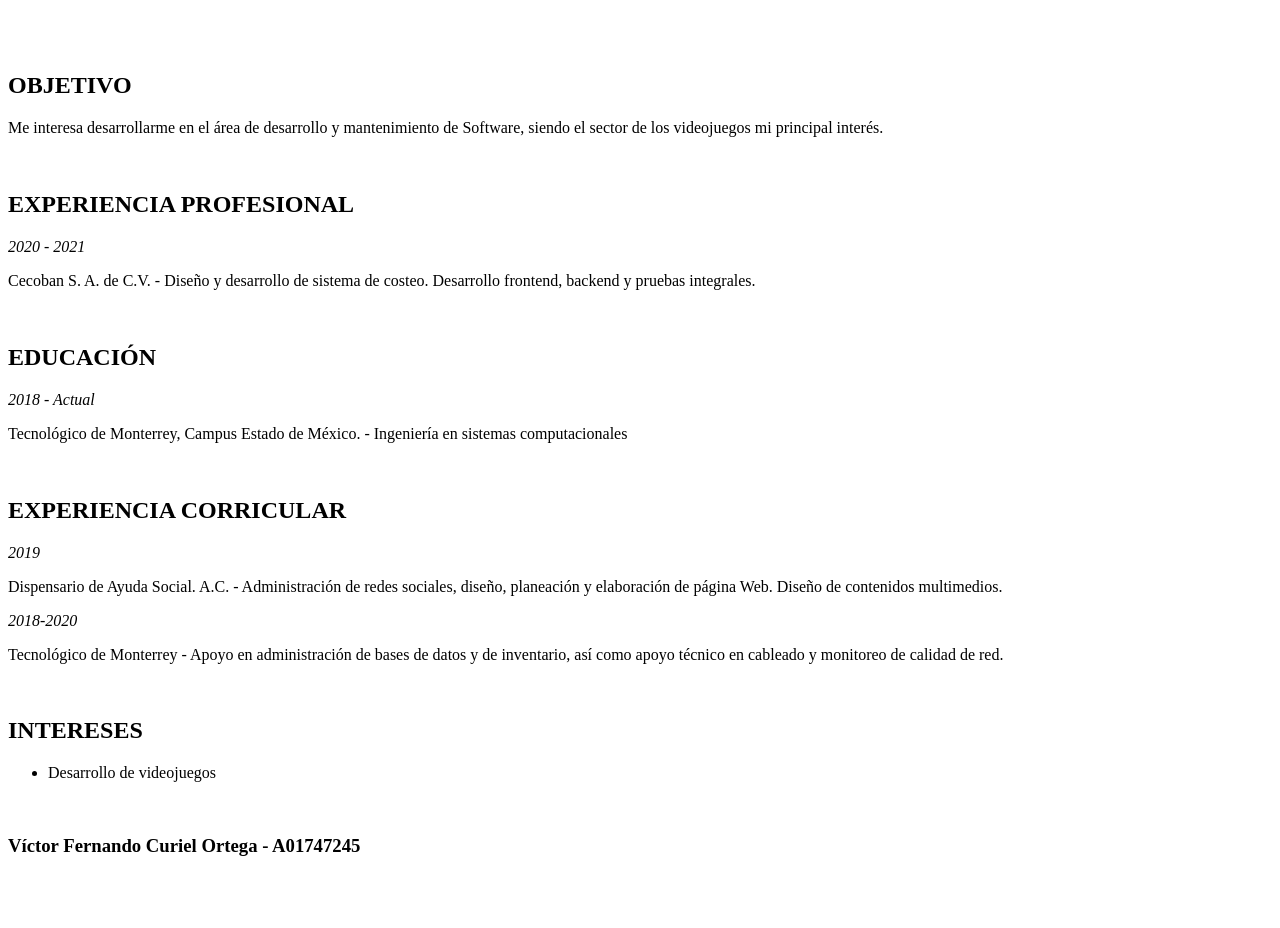
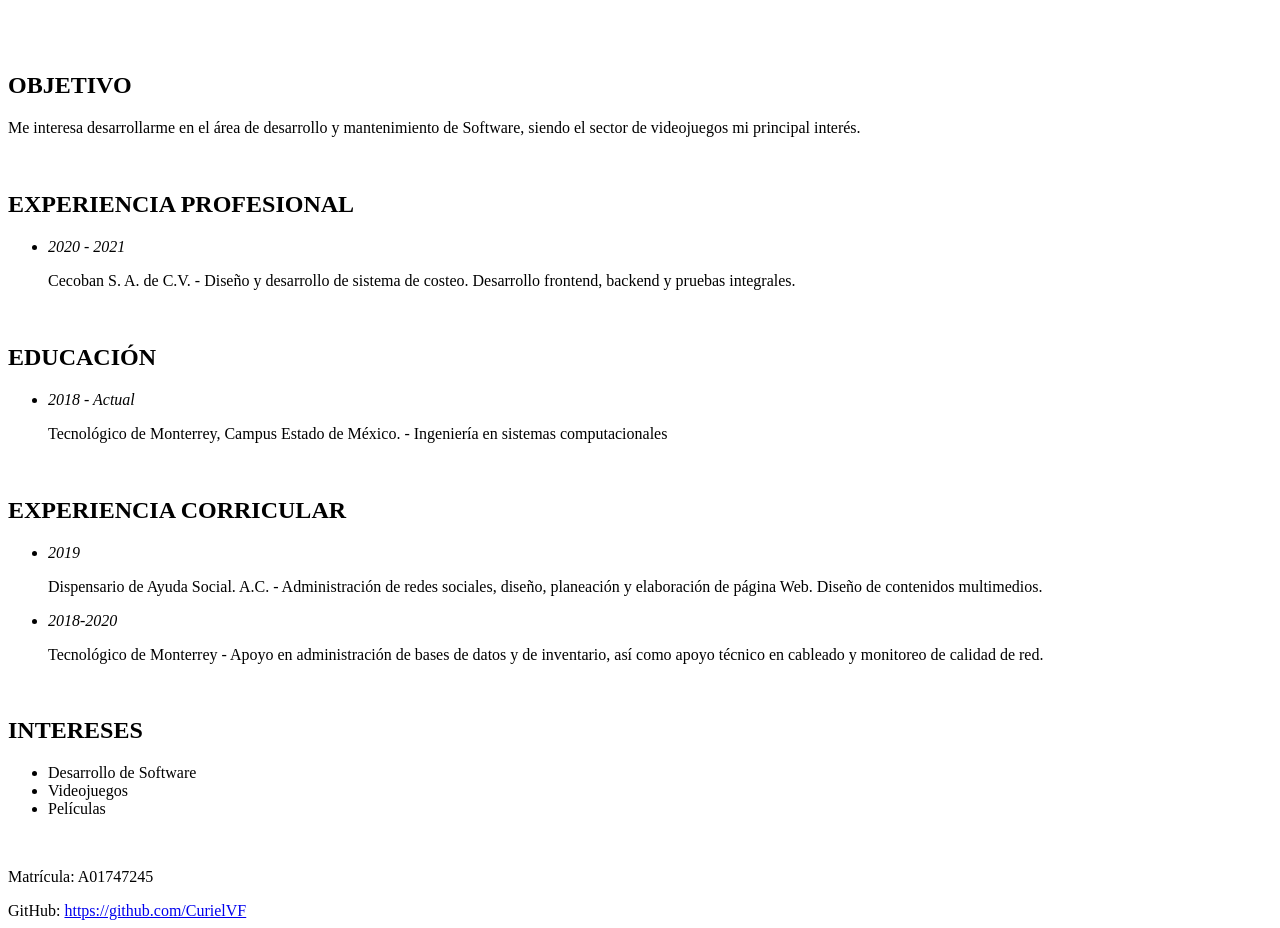
Before and after one commit to CurielVF/desarrolloweb, a plain HTML site: page Lab1/index.html in a window 1280 px wide. Shown: the part 395-1323 px from the top of the page. Before the commit the page ends 1271 px from the top, so only its background shows below. Drawn offline with Linux system fonts and the light colour scheme.

Commit message:
Ajustes Laboratorio 1

```diff
--- a/Lab1/index.html
+++ b/Lab1/index.html
@@ -31,49 +31,71 @@
     <main>
         <section>
             <h2 id="OBJETIVO"> OBJETIVO </h2>
-            <p> Me interesa desarrollarme en el área de desarrollo y mantenimiento de Software, siendo el sector de los
+            <p> Me interesa desarrollarme en el área de desarrollo y mantenimiento de Software, siendo el sector de
                 videojuegos mi principal interés. </p>
         </section>
         <br />
 
         <section>
             <h2 id="PROFESIONAL"> EXPERIENCIA PROFESIONAL </h2>
+            <ul>
+                <li>
                     <i> 2020 - 2021 </i>
-            <p><span> Cecoban S. A. de C.V.</span> - Diseño y desarrollo de sistema de costeo. Desarrollo frontend,
+                    <p><span> Cecoban S. A. de C.V.</span> - Diseño y desarrollo de sistema de costeo. Desarrollo
+                        frontend,
                         backend y pruebas integrales. </p>
+                </li>
+            </ul>
         </section>
         <br />
 
         <section>
             <h2 id="EDUCACION"> EDUCACIÓN </h2>
+            <ul>
+                <li>
                     <i> 2018 - Actual </i>
                     <p><span> Tecnológico de Monterrey, Campus Estado de México. </span> - Ingeniería en sistemas
                         computacionales </p>
+                </li>
+            </ul>
         </section>
         <br />
 
         <section>
             <h2 id="CORRICULAR"> EXPERIENCIA CORRICULAR </h2>
+            <ul>
+                <li>
+
                     <i> 2019 </i>
                     <p> <span> Dispensario de Ayuda Social. A.C. </span> - Administración de redes sociales, diseño,
                         planeación y elaboración de página Web. Diseño de contenidos
                         multimedios. </p>
+
+                </li>
+                <li>
                     <i> 2018-2020 </i>
-            <p> <span> Tecnológico de Monterrey </span> - Apoyo en administración de bases de datos y de inventario,
+                    <p> <span> Tecnológico de Monterrey </span> - Apoyo en administración de bases de datos y de
+                        inventario,
                         así como apoyo técnico en cableado y monitoreo de calidad de red. </p>
+                </li>
+            </ul>
         </section>
         <br />
 
         <section>
             <h2 id="INTERESES"> INTERESES </h2>
             <ul>
-                <li>Desarrollo de videojuegos</li>
+                <li>Desarrollo de Software</li>
+                <li>Videojuegos</li>
+                <li>Películas</li>
             </ul>
         </section>
     </main>
     <br />
+
     <footer>
-        <h3>Víctor Fernando Curiel Ortega - A01747245</h3>
+        <p><span>Matrícula: </span>A01747245</p>
+        <span>GitHub: </span><a href="https://github.com/CurielVF">https://github.com/CurielVF</a>
     </footer>
 </body>
 
```
Lines whose indentation alone changed are shown as unchanged.
